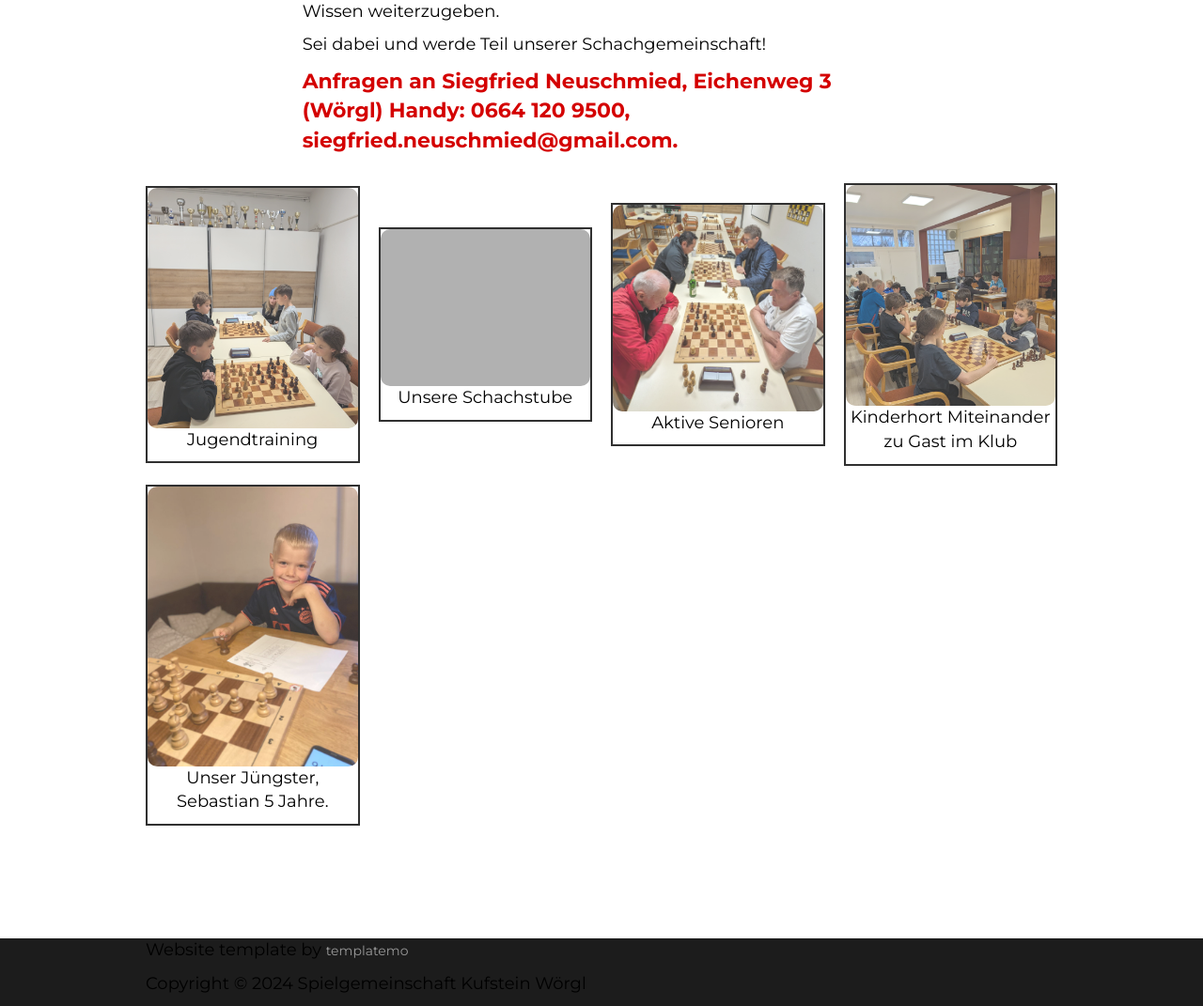
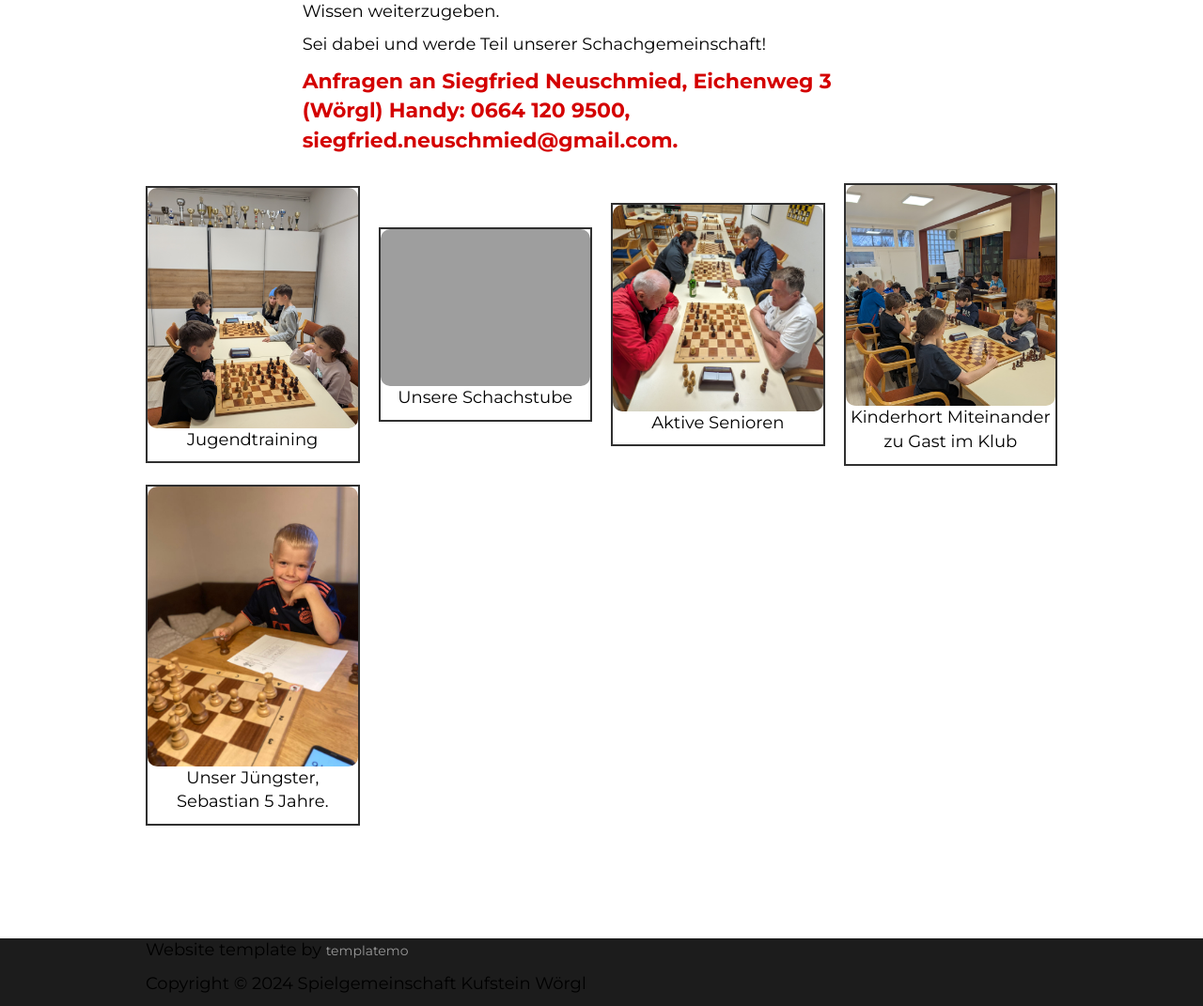
Before and after one commit to zwanoto/schachklubwoergl, a PHP site: page /training.html in a window 1280 px wide. Shown: the part 389-1460 px from the top of the page at 94% size. Run offline with PHP 8.4, Linux system fonts and the light colour scheme; some libraries are stand-ins or nearby versions; grey boxes are pictures that could not be loaded.

Commit message:
Update templatemo-style.css

```diff
--- a/css/templatemo-style.css
+++ b/css/templatemo-style.css
@@ -267,7 +267,7 @@ body {
   color: #d54ab6;
 }
 #team img {
-  opacity: 0.8;
+  opacity: 1;
 }
 #team hr {
   border-color: #303030;
```
